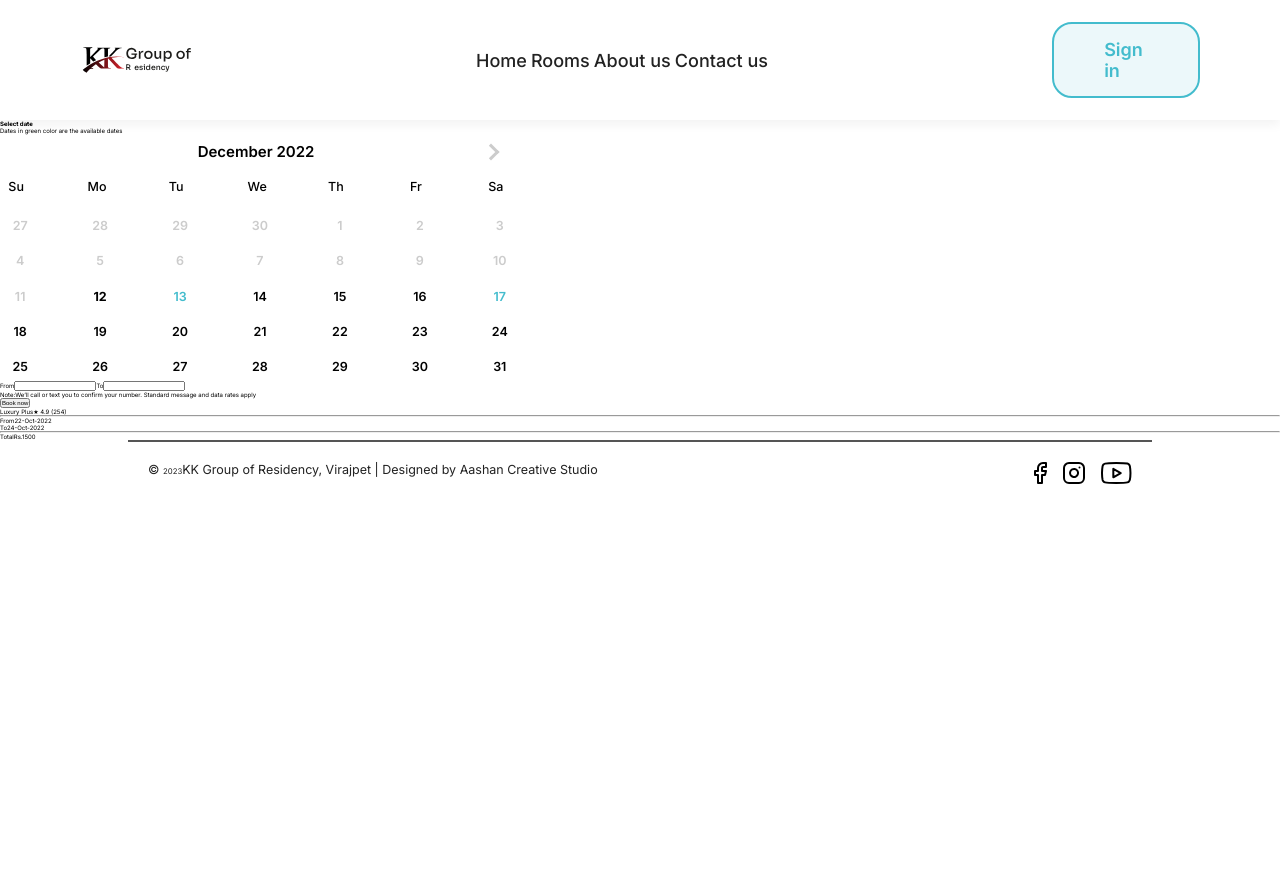
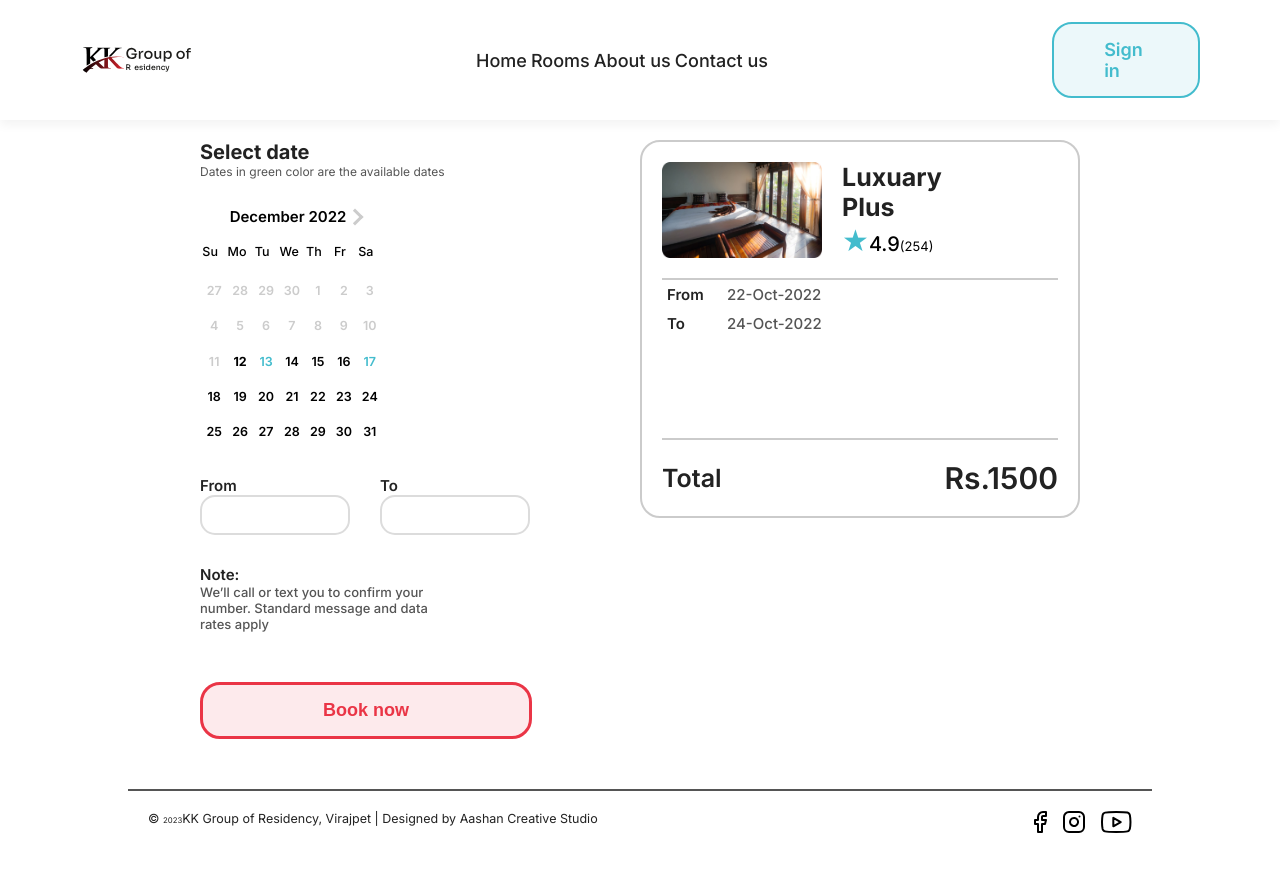
Before and after one commit to jest-in/resort-kk-residency, a React (Create React App) app: page /book-room in a window 1280 px wide. Before the commit the page ends 800 px from the top, so only its background shows below. Built offline with nearby package versions, Linux system fonts and the light colour scheme.

Commit message:
book-room page created

```diff
--- a/src/index.css
+++ b/src/index.css
@@ -109,11 +109,10 @@ body {
 /* Calender User Start
 ---------------------------------------------------------------- */
 
-
 /* 404 Error Page Start
 ---------------------------------------------------------------- */
 
-.page404-container{
+.page404-container {
     width: 100vw;
     height: 100vh;
     display: flex;
@@ -122,35 +121,35 @@ body {
     justify-content: center;
 }
 
-.page404-heading{
+.page404-heading {
     font-size: 10rem;
     font-weight: 700;
     transition: 0.2s ease-in-out;
 }
 
-.page404-heading:hover{
+.page404-heading:hover {
     scale: 105%;
     color: var(--button-2-hover);
 }
 
-.error404-gif{
+.error404-gif {
     width: 100%;
     height: auto;
 }
 
-.page404-desctext{
+.page404-desctext {
     font-size: 2rem;
     padding: 1rem 5rem 1rem 5rem;
     font-weight: 600;
 }
 
-.page404-desctext-details{
+.page404-desctext-details {
     font-size: 2rem;
     padding: 1rem 10rem;
     max-width: 80rem;
 }
 
-.page404-goback-btn{
+.page404-goback-btn {
     text-decoration: none;
     font-size: 1.8rem;
     font-weight: 600;
@@ -162,7 +161,7 @@ body {
     transition: 0.2s ease-in-out;
 }
 
-.page404-goback-btn:hover{
+.page404-goback-btn:hover {
     background-color: rgb(78, 153, 78);
     scale: 105%;
     box-shadow: 0px 5px 10px rgba(0, 0, 0, 0.5);
@@ -415,6 +414,7 @@ dialog p {
     position: sticky;
     top: 0;
     background-color: var(--color-secondary);
+    z-index: 100000;
 }
 
 .user-nav-logo-div {
@@ -905,3 +905,156 @@ dialog p {
 
 /* One Room Page End
 ---------------------------------------------------------------- */
+
+/* Book Room Page Start
+---------------------------------------------------------------- */
+
+.bookroom-container {
+    display: flex;
+    width: 100%;
+    height: 100%;
+    padding: 0 20rem;
+}
+
+.bookroom-entries-container {
+    display: flex;
+    flex-direction: column;
+    width: 50%;
+}
+
+.bookroom-selectdate-note {
+    margin-bottom: 2rem;
+}
+
+.bookroom-dateselect-container {
+    display: flex;
+    margin: 3rem 0;
+}
+
+.bookroom-fromcontainer,
+.bookroom-tocontainer {
+    display: flex;
+    flex-direction: column;
+}
+
+.bookroom-tocontainer {
+    margin-left: 3rem;
+}
+
+.bookroom-form-label,
+.bookroom-note-label {
+    font-size: 1.5rem;
+    font-weight: 600;
+    color: var(--text-primary);
+}
+
+.bookroom-form-input {
+    font-size: 1.5rem;
+    font-weight: 600;
+    padding: 1rem;
+    color: var(--text-primary);
+    background-color: var(--color-secondary);
+    border: 0.2rem solid #dcdcdc;
+    width: 15rem;
+    height: 4rem;
+    border-radius: 1.5rem;
+    outline: none;
+}
+
+.bookroom-form-input:focus {
+    background-color: var(--button-1);
+    color: var(--color-primary);
+    border: 0.2rem solid var(--color-primary);
+}
+
+.bookroom-note-div {
+    display: flex;
+    flex-direction: column;
+    max-width: 55%;
+    margin-bottom: 3rem;
+}
+
+.bookroom-note-desc {
+    font-size: 1.3rem;
+    font-weight: 500;
+    color: var(--text-secondary);
+}
+
+.bookroom-booknow-btn {
+    padding: 1.5rem 12rem;
+    margin-bottom: 5rem;
+}
+
+.bookroom-checkout-container {
+    display: flex;
+    width: 50%;
+    height: 50%;
+    margin-top: 2rem;
+    justify-content: flex-end;
+}
+
+.bookroom-checkout-borderdiv {
+    display: flex;
+    flex-direction: column;
+    border: 0.2rem solid #5555554d;
+    border-radius: 2rem;
+    padding: 2rem;
+}
+
+.bookroom-checkout-img-div {
+    display: flex;
+    max-height: 10rem;
+}
+
+.bookroom-img-cat {
+    max-width: 16rem;
+    height: auto;
+}
+
+.bookroom-checkout-time-from{
+    display: flex;
+    margin: 0.5rem;
+}
+
+.booknow-checkout-from-label{
+    width: 5rem;
+}
+
+.bookroom-checkout-time{
+    font-size: 1.5rem;
+    font-weight: 500;
+    color: var(--text-secondary);
+    padding: 0 1rem;
+}
+
+.bookroom-checkout-amt-div{
+    width: 100%;
+    display: flex;
+    align-items: center;
+    justify-content: space-between;
+    font-size: 4rem;
+    color: var(--text-primary);
+    font-weight: 600;
+}
+
+.bookroom-checkout-price{
+    font-size: 3rem;
+}
+
+.bookroom-checkout-hr{
+    margin: 10rem 0 2rem 0;
+}
+
+.bookroom-rating{
+    flex-direction: column;
+    margin: 0 8rem 0 2rem;
+}
+
+.bookroom-rating h2{
+    font-size: 2.5rem;
+    font-weight: 700;
+    color: var(--text-primary);
+}
+
+/* Book Room Page End
+---------------------------------------------------------------- */
--- a/src/pages/User/book-room.js
+++ b/src/pages/User/book-room.js
@@ -1,65 +1,132 @@
-import React from 'react'
-import Footer from '../../components/footer'
-import Header from '../../components/header'
-import DatePicker from "react-datepicker";
-import { addDays } from "date-fns";
-import "react-datepicker/dist/react-datepicker.css";
+import React from 'react';
+import Footer from '../../components/footer';
+import Header from '../../components/header';
+import DatePicker from 'react-datepicker';
+import { addDays } from 'date-fns';
+import 'react-datepicker/dist/react-datepicker.css';
+import cat1 from '../../Assets/Images/Room Category 1.jpg';
 
 export default function BookRoom() {
     return (
-    <>
+        <div className="container">
             <Header />
-      <main>
-        <section>
-          <h3>Select date</h3>
-          <p>Dates in green color are the available dates</p>
+            <main className="bookroom-container">
+                <section className="bookroom-entries-container">
+                    <div className="singleroom-calender-details">
+                        <h2>Select date</h2>
+                        <p className="bookroom-selectdate-note">
+                            Dates in green color are the available dates
+                        </p>
+                    </div>
+                    <form>
                         <DatePicker
                             inline
                             disabledKeyboardNavigation
                             readOnly
                             minDate={new Date()}
-            highlightDates={[addDays(new Date(), 1), addDays(new Date(), 5)]}
+                            highlightDates={[
+                                addDays(new Date(), 1),
+                                addDays(new Date(), 5)
+                            ]}
                         />
-          <form>
-            <label htmlFor="from">From</label>
-            <input type="text" id="from" name="from" />
-            <label htmlFor="to">To</label>
-            <input type="text" id="to" name="to" />
-            <p>
-              <span>Note:</span>
-              <span>
-                We’ll call or text you to confirm your number. Standard message
-                and data rates apply
+                        <div className="bookroom-dateselect-container">
+                            <div className="bookroom-fromcontainer">
+                                <label
+                                    className="bookroom-form-label"
+                                    htmlFor="from"
+                                >
+                                    From
+                                </label>
+                                <input
+                                    className="bookroom-form-input"
+                                    type="text"
+                                    id="from"
+                                    name="from"
+                                />
+                            </div>
+                            <div className="bookroom-tocontainer">
+                                <label
+                                    className="bookroom-form-label"
+                                    htmlFor="to"
+                                >
+                                    To
+                                </label>
+                                <input
+                                    className="bookroom-form-input"
+                                    type="text"
+                                    id="to"
+                                    name="to"
+                                />
+                            </div>
+                        </div>
+                        <p className="bookroom-note-div">
+                            <span className="bookroom-note-label">Note:</span>
+                            <span className="bookroom-note-desc">
+                                We’ll call or text you to confirm your number.
+                                Standard message and data rates apply
                             </span>
                         </p>
-            <button type="submit">Book now</button>
+                        <button
+                            className="book-now-btn bookroom-booknow-btn"
+                            type="submit"
+                        >
+                            Book now
+                        </button>
                     </form>
                 </section>
-        <div>
-          <figure>
-            {/* image */}
-            <figcaption>
-              <span>Luxury Plus</span>
-              <span>★ 4.9 (254)</span>
+                <div className="bookroom-checkout-container">
+                    <div className="bookroom-checkout-borderdiv">
+                        <figure className="bookroom-checkout-img-div">
+                            <img
+                                className="bookroom-img-cat"
+                                src={cat1}
+                                alt="room category"
+                            />
+                            <figcaption className="room-rating bookroom-rating">
+                              <h2>Luxuary Plus</h2>
+                                <p className="room-rating">
+                                    <span className="rating-star">★</span>{' '}
+                                    <span className="rating-point">4.9</span>{' '}
+                                    <span className="rating-user-count">
+                                        (254)
+                                    </span>
+                                </p>
                             </figcaption>
                         </figure>
-          <hr />
-          <p>
-            <span>From</span>
-            <time dateTime="2022-10-22">22-Oct-2022</time>
+                        <hr className="whatitoffers-hr" />
+                        <p className="bookroom-checkout-time-from">
+                            <span className="bookroom-form-label booknow-checkout-from-label">
+                                From
+                            </span>
+                            <time
+                                className="bookroom-checkout-time"
+                                dateTime="2022-10-22"
+                            >
+                                22-Oct-2022
+                            </time>
                         </p>
-          <p>
-            <span>To</span>
-            <time dateTime="2022-10-24">24-Oct-2022</time>
+                        <p className="bookroom-checkout-time-from">
+                            <span className="bookroom-form-label booknow-checkout-from-label">
+                                To
+                            </span>
+                            <time
+                                className="bookroom-checkout-time"
+                                dateTime="2022-10-24"
+                            >
+                                24-Oct-2022
+                            </time>
                         </p>
-          <hr />
-          <p>
+                        <hr className="whatitoffers-hr bookroom-checkout-hr" />
+                        <p className="bookroom-checkout-amt-div">
                             <span>Total</span>
-            <span>Rs.1500</span>
+                            <span className="bookroom-checkout-price">
+                                Rs.1500
+                            </span>
                         </p>
+                    </div>
                 </div>
             </main>
             <Footer />
-    </>
+        </div>
     );
 }
```
Lines whose indentation alone changed are shown as unchanged.
